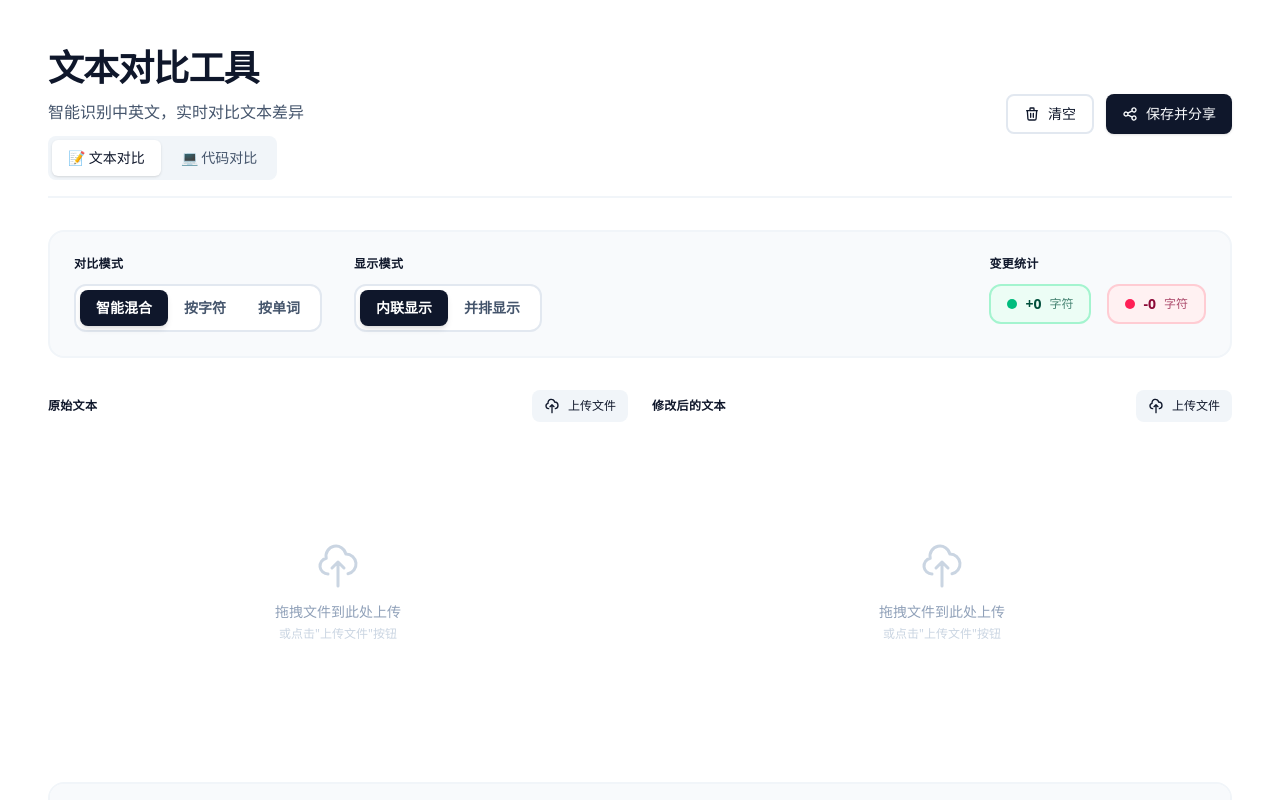
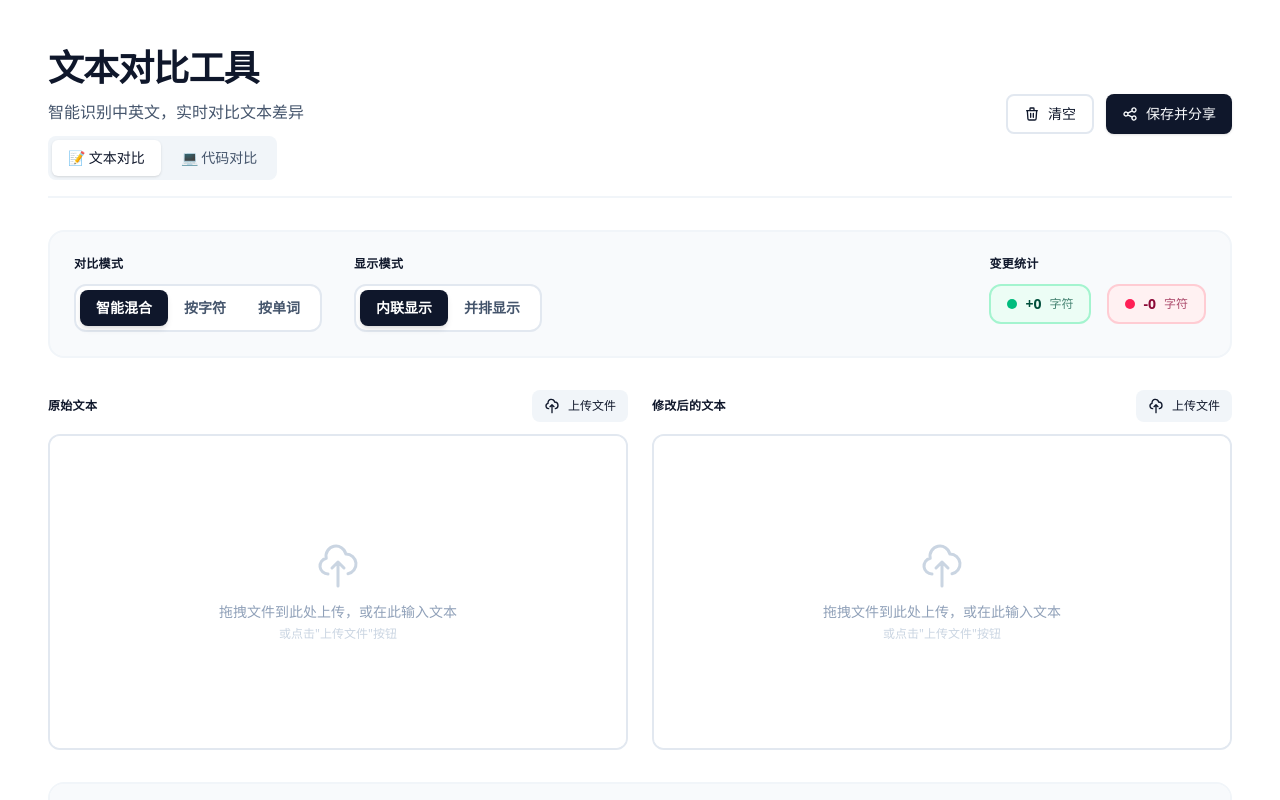
Before and after one commit to fengyxz/antik-diff-tool, a React (Vite) app: page / in a window 1280 px wide. Shown: the top 800 px of the page. Built offline with nearby package versions, Linux system fonts and the light colour scheme; no server answers.

Commit message:
fix: border展示

```diff
--- a/src/App.tsx
+++ b/src/App.tsx
@@ -394,7 +394,7 @@ export default function App() {
                 value={base}
                 onChange={setBase}
                 onFileUpload={handleFileUpload}
-                placeholder="在此粘贴、输入文本或上传文件..."
+                placeholder="在此输入文本..."
                 label="原始文本"
                 showFileUpload={true}
                 wrapTextarea={(textarea) => (
@@ -408,7 +408,7 @@ export default function App() {
                 value={changed}
                 onChange={setChanged}
                 onFileUpload={handleFileUpload}
-                placeholder="在此粘贴、输入文本或上传文件..."
+                placeholder="在此输入文本..."
                 label="修改后的文本"
                 showFileUpload={true}
                 wrapTextarea={(textarea) => (
--- a/src/components/DiffDisplay/InlineDiff.tsx
+++ b/src/components/DiffDisplay/InlineDiff.tsx
@@ -68,7 +68,7 @@ export default function InlineDiff({ parts }: InlineDiffProps) {
             return (
               <span
                 key={i}
-                className="bg-rose-200/50 text-rose-600 font-medium whitespace-pre-wrap"
+                className="bg-rose-200/50 text-rose-600 font-medium"
                 style={{
                   textDecoration: "line-through",
                   textDecorationColor: "#e11d48",
--- a/src/components/Textarea.tsx
+++ b/src/components/Textarea.tsx
@@ -65,10 +65,10 @@ export default function Textarea({
       )}
       {wrapTextarea ? (
         wrapTextarea(
-          <div className="relative flex-1">
+          <div className="relative flex-1 border-2 border-slate-200 rounded-xl overflow-hidden focus-within:border-slate-900">
             {/* 空状态拖拽提示 */}
             {!value && !isFocused && (
-              <div className="absolute bg-white inset-0 flex flex-col items-center justify-center pointer-events-none z-10">
+              <div className="absolute bg-white inset-0 flex flex-col  items-center justify-center pointer-events-none z-10">
                 <svg
                   className="w-12 h-12 text-slate-300 mb-3"
                   fill="none"
@@ -83,7 +83,7 @@ export default function Textarea({
                   />
                 </svg>
                 <p className="text-slate-400 font-medium text-sm">
-                  拖拽文件到此处上传
+                  拖拽文件到此处上传，或在此输入文本
                 </p>
                 <p className="text-slate-300 text-xs mt-1">
                   或点击"上传文件"按钮
@@ -96,7 +96,7 @@ export default function Textarea({
               onChange={(e) => onChange(e.target.value)}
               onFocus={() => setIsFocused(true)}
               onBlur={() => setIsFocused(false)}
-              className={`w-full h-full px-4 py-4 pb-10 text-[15px] leading-relaxed rounded-xl border-2 border-slate-200 bg-transparent text-slate-900 placeholder:text-slate-400 focus:outline-none focus:border-slate-900 focus:bg-white focus:shadow-lg resize-none transition-all ${className}`}
+              className={`w-full h-full px-4 py-4 pb-10 text-[15px] leading-relaxed rounded-xl bg-transparent  placeholder:text-slate-400 focus:outline-none  focus:bg-white focus:shadow-lg resize-none transition-all ${className}`}
               {...props}
             />
             <div className="absolute bottom-3 right-4 flex items-center gap-3 text-xs text-slate-400 font-medium pointer-events-none">
@@ -125,7 +125,7 @@ export default function Textarea({
                 />
               </svg>
               <p className="text-slate-400 font-medium text-sm">
-                拖拽文件到此处上传
+                拖拽文件到此处上传，或在此输入文本
               </p>
               <p className="text-slate-300 text-xs mt-1">
                 或点击"上传文件"按钮
```
